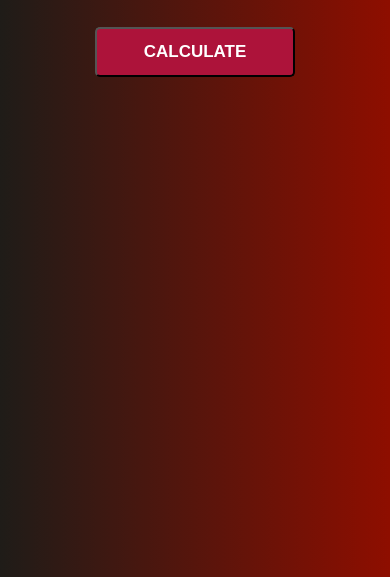
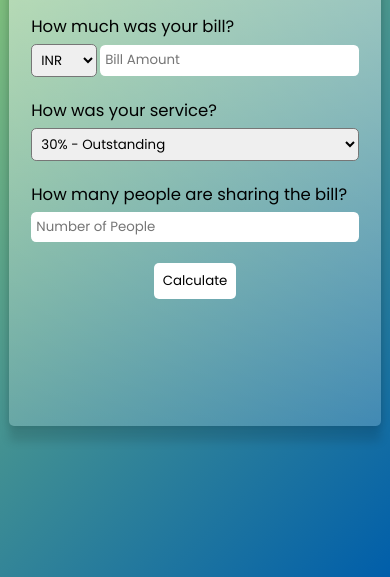
Before and after one commit to rishikesh2003/tipapp-javascript, a plain HTML site: page index.html in a window 390 px wide. Shown: the part 267-844 px from the top of the page. Drawn offline with nearby package versions, Linux system fonts and the light colour scheme.

Commit message:
Changed background color & page made responsive.

```diff
--- a/style.css
+++ b/style.css
@@ -1,129 +1,207 @@
-body {
-  font-family: Roboto;
-  background: #8E0E00;
-  /* fallback for old browsers */
-  background: -webkit-linear-gradient(to left, #8E0E00, #1F1C18);
-  /* Chrome 10-25, Safari 5.1-6 */
-  background: linear-gradient(to left, #8E0E00, #1F1C18);
-  /* W3C, IE 10+/ Edge, Firefox 16+, Chrome 26+, Opera 12+, Safari 7+ */
+@import url("https://fonts.googleapis.com/css2?family=Poppins:wght@200;300;400;500;600;700&display=swap");
+* {
+  margin: 0;
+  padding: 0;
+  -webkit-box-sizing: border-box;
+          box-sizing: border-box;
+  font-family: 'Poppins', sans-serif;
 }
 
-#container {
-  height: 525px;
-  width: 360px;
-  margin: 100px auto;
-  background: #f7f7f7;
-  box-shadow: 0 0 3px rgba(0, 0, 0, 0.1);
-  border-radius: 20px;
-  -webkit-border-radius: 20px;
-  -moz-border-radius: 20px;
+html {
+  font-size: 64.5%;
 }
 
-h1 {
-  background: #1F030C;
-  color: white;
-  margin: 0;
-  padding: 10px 100px;
-  text-transform: uppercase;
-  font-size: 18px;
-  font-weight: normal;
-  border-top-left-radius: 20px;
-  border-top-right-radius: 20px;
+section {
+  width: 100%;
+  min-height: 100vh;
+  display: -webkit-box;
+  display: -ms-flexbox;
+  display: flex;
+  -webkit-box-align: center;
+      -ms-flex-align: center;
+          align-items: center;
+  -webkit-box-pack: center;
+      -ms-flex-pack: center;
+          justify-content: center;
+  background-image: linear-gradient(-45deg, #005EAA, #A0D870);
 }
 
-p {
-  padding-left: 20px;
+div.main {
+  width: 36rem;
+  min-height: 52.5rem;
+  background-image: -webkit-gradient(linear, left top, left bottom, from(#FFFFFF80), to(#FFFFFF30));
+  background-image: linear-gradient(to bottom, #FFFFFF80, #FFFFFF30);
+  padding: 4rem 2rem;
+  display: -webkit-box;
+  display: -ms-flexbox;
+  display: flex;
+  -webkit-box-align: center;
+      -ms-flex-align: center;
+          align-items: center;
+  -webkit-box-orient: vertical;
+  -webkit-box-direction: normal;
+      -ms-flex-direction: column;
+          flex-direction: column;
+  -webkit-box-shadow: 0 0 8px #00000020, 0 1.5rem 10px #00000020;
+          box-shadow: 0 0 8px #00000020, 0 1.5rem 10px #00000020;
+  border-radius: 5px;
 }
 
-form input[type="text"] {
-  width: 90px;
+div.main h1 {
+  color: #FFFFFF;
+  font-size: 3rem;
+  margin-bottom: 2rem;
 }
 
-input {
-  padding-left: 20px;
+div.main div.calculator {
+  padding: 2rem 0;
 }
 
-#billamt {
-  font-size: 14px;
-  /*color: #2980b9;*/
-  color: red;
-  background-color: #f7f7f7;
-  width: 60%;
-  padding: 5px 5px 8px 8px;
+div.main div.calculator form p.question {
+  width: 100%;
+  font-size: 1.6rem;
 }
 
-#billamt:focus {
-  background: #fff;
-  border: 3px solid #2980b9;
-  outline: none;
+div.main div.calculator form div.CurrencySelectAmount {
+  width: 100%;
+  display: -webkit-box;
+  display: -ms-flexbox;
+  display: flex;
+  -webkit-box-align: center;
+      -ms-flex-align: center;
+          align-items: center;
+  -webkit-box-pack: justify;
+      -ms-flex-pack: justify;
+          justify-content: space-between;
+  margin-bottom: 2rem;
+  margin-top: 0.5rem;
 }
 
-#peopleamt {
-  width: 60%;
-  padding: 5px 5px 8px 8px;
-  margin-left: 20px;
-  color: red;
-  background-color: #f7f7f7;
-  font-size: 14px;
+div.main div.calculator form div.CurrencySelectAmount .currencyselect {
+  padding: 0.5rem;
+  outline: 0;
+  color: black;
+  cursor: pointer;
+  width: 20%;
+  display: inline;
+  border-radius: 0.5rem;
 }
 
-.dollarSign {
+div.main div.calculator form div.CurrencySelectAmount input.billInput {
+  width: 79%;
+  border: none;
+  outline: none;
   display: inline;
+  padding: 0.5rem;
+  border-radius: 0.5rem;
 }
 
-#serviceQual {
-  padding: 13px 13px 20px 20px;
-  margin-left: 20px;
-  font-size: 25px;
+div.main div.calculator form div.service {
+  width: 100%;
+  display: -webkit-box;
+  display: -ms-flexbox;
+  display: flex;
+  -webkit-box-align: center;
+      -ms-flex-align: center;
+          align-items: center;
+  -webkit-box-pack: justify;
+      -ms-flex-pack: justify;
+          justify-content: space-between;
+  margin-bottom: 2rem;
+  margin-top: 0.5rem;
 }
 
-button {
-  text-transform: uppercase;
-  font-weight: bold;
-  display: block;
-  margin: 30px auto;
-  background: #AD133A;
-  border-radius: 5px;
-  width: 200px;
-  height: 50px;
-  font-size: 17px;
-  color: white;
+div.main div.calculator form div.service .serviceQuality {
+  padding: 0.5rem;
+  outline: 0;
+  color: black;
+  cursor: pointer;
+  width: 100%;
+  display: inline;
+  border-radius: 0.5rem;
 }
 
-button:hover {
-  background: #4c2827;
-  border-bottom-color: #111;
+div.main div.calculator form div.peopleNumber {
+  width: 100%;
+  display: -webkit-box;
+  display: -ms-flexbox;
+  display: flex;
+  -webkit-box-align: center;
+      -ms-flex-align: center;
+          align-items: center;
+  -webkit-box-pack: justify;
+      -ms-flex-pack: justify;
+          justify-content: space-between;
+  margin-bottom: 2rem;
+  margin-top: 0.5rem;
+  -webkit-box-orient: vertical;
+  -webkit-box-direction: normal;
+      -ms-flex-direction: column;
+          flex-direction: column;
 }
 
-button:active {
-  position: relative;
-  top: 1px;
+div.main div.calculator form div.peopleNumber .peopleNumberInput {
+  width: 100%;
+  border: none;
+  outline: none;
+  display: inline;
+  padding: 0.5rem;
+  border-radius: 0.5rem;
 }
 
-#totalTip {
-  font-size: 30px;
-  margin-top: 5px;
-  text-align: center;
+div.main div.calculator form div.peopleNumber #calculate {
+  margin-top: 2rem;
+  padding: 0.8rem;
+  border: none;
+  color: #000;
+  background-color: #FFF;
+  -webkit-transition: 0.2s;
+  transition: 0.2s;
+  cursor: pointer;
+  border-radius: 5px;
 }
 
-#totalTip:before {
-  content: "Tip amount";
-  font-size: 20px;
-  font-weight: bold;
-  display: block;
-  text-transform: uppercase;
+div.main div.calculator form div.peopleNumber #calculate:hover {
+  background-image: linear-gradient(45deg, #005EAA, #A0D870);
+  -webkit-box-shadow: 0 0 8px #00000020, 0 1rem 10px #00000020;
+          box-shadow: 0 0 8px #00000020, 0 1rem 10px #00000020;
+  color: #FFFFFF;
 }
 
-#totalTip sup {
-  font-size: 20px;
-  top: -18px;
+div.main div.tipValue {
+  width: 100%;
+  display: -webkit-box;
+  display: -ms-flexbox;
+  display: flex;
+  -webkit-box-align: center;
+      -ms-flex-align: center;
+          align-items: center;
+  -webkit-box-pack: center;
+      -ms-flex-pack: center;
+          justify-content: center;
 }
 
-#totalTip small {
-  font-size: 20px;
-  font-weight: bold;
-  display: block;
+div.main div.tipValue sup {
+  font-size: 1.8rem;
+  color: #FFF;
 }
-#calculate{
-  cursor: pointer;
+
+div.main div.tipValue span.Value {
+  width: 100%;
+  font-size: 2.8rem;
+  color: #FFFFFF;
 }
+
+div.main div.tipValue small.each {
+  color: #FFFFFF;
+  font-size: 1.4rem;
+}
+
+@media (max-width: 353px) {
+  div.main {
+    width: 100%;
+  }
+  div.main h1 {
+    text-align: center;
+  }
+}
```
